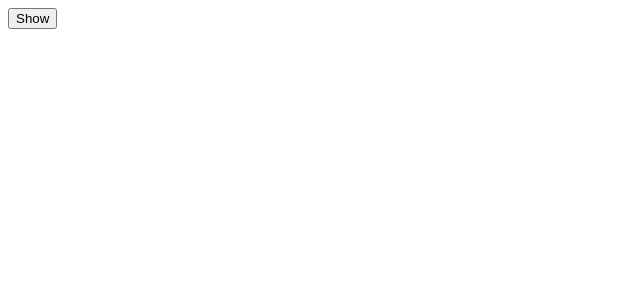
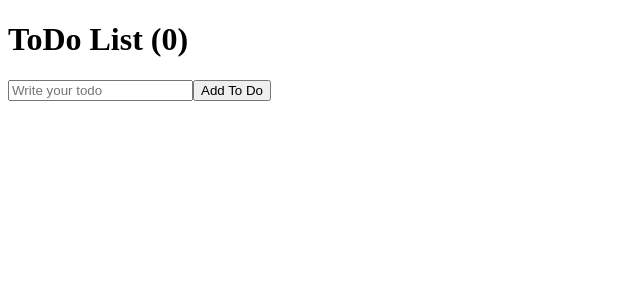
Before and after one commit to JVHE/react-for-beginners, a React (Create React App) app: page / in a window 1280 px wide. Shown: the top 300 px of the page, without its empty margins (0-640 px from the left). Built offline with nearby package versions, Linux system fonts and the light colour scheme.

Commit message:
feat: simple todo list 구현 시작 #7.0

```diff
--- a/src/App.js
+++ b/src/App.js
@@ -1,26 +1,33 @@
-import { useState, useEffect } from 'react';
+import { useState } from 'react';
 
 function App() {
-  const [showing, setShowing] = useState(false);
-  const onClick = () => setShowing(prev => !prev);
+  const [toDo, setToDo] = useState("")
+  const [toDoList, setToDoList] = useState([])
+  const onChange = (e) => {
+    setToDo(e.target.value)
+  }
+  const onSubmit = (e) => {
+    e.preventDefault()
+    if (toDo === "") {
+      return
+    }
+    setToDoList((currentArray) => [toDo, ...currentArray])
+    setToDo("")
+  }
+  console.log(toDoList);
   return (
     <div>
-      {showing ? <Hello /> : null}
-      <button onClick={onClick}>{showing ? "Hide" : "Show"}</button>
+      <h1>ToDo List ({toDoList.length})</h1>
+      <form onSubmit={onSubmit}>
+        <input
+          onChange={onChange}
+          value={toDo}
+          type="text"
+          placeholder="Write your todo" />
+          <button>Add To Do</button>
+      </form>
     </div>
   );
 }
 
-function Hello() {
-  function hiFn() {
-    console.log("created");
-    return byFn
-  }
-  function byFn() {
-    console.log("destroyed");
-  }
-  useEffect(hiFn, []);
-  return <h1>Hello</h1>;
-}
-
 export default App;
```
